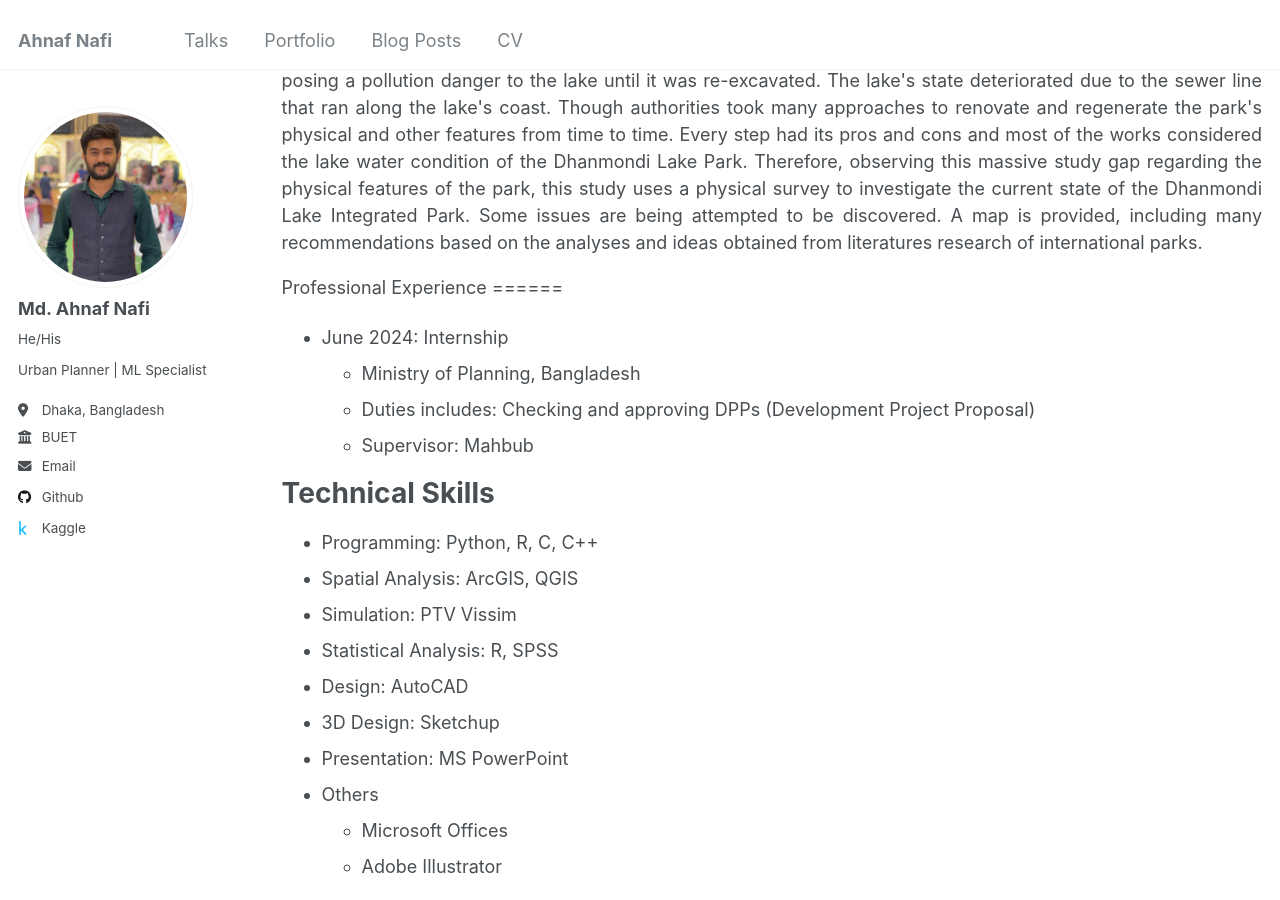
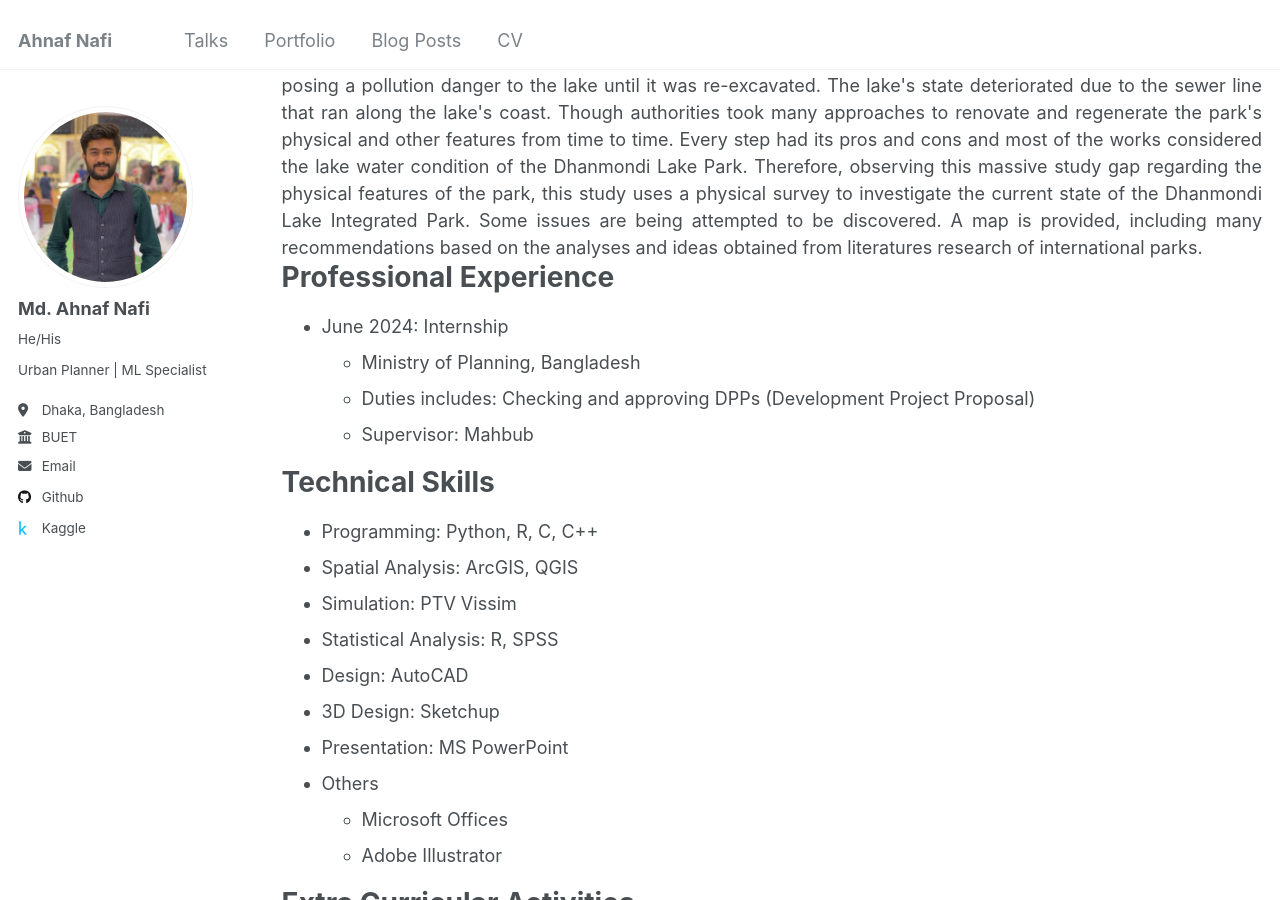
Before and after one commit to NafixData/ahnafnafi, a Jekyll site: the page built from _pages/cv.md, in a window 1280 px wide and 900 px high, scrolled down 868 px. Built offline with Jekyll 4.4.1, drawn with Linux system fonts in a browser that asks for light colours.

Commit message:
Update cv.md

```diff
--- a/_pages/cv.md
+++ b/_pages/cv.md
@@ -38,8 +38,9 @@ Projects
 =======
 1. **Title:** Site Planning of Dhanmondi Lake Integrated Park
 <div style="text-align: justify;">
-   <b>Abstract:</b> Dhanmondi Lake Park has been one of the essential parts of Dhanmondi's residents since 1956, providing them a place for recreation, relaxation, and other environmental facilities by enriching the biodiversity of its surroundings with greeneries and other ecological features. Moreover, this place has become the host of different economic and social activities that make this place more vibrant and dynamic. However, over time, unregulated expansion and an increase in the private housing sector converted the plots into single dwellings, posing a pollution danger to the lake until it was re-excavated. The lake's state deteriorated due to the sewer line that ran along the lake's coast. Though authorities took many approaches to renovate and regenerate the park's physical and other features from time to time. Every step had its pros and cons and most of the works considered the lake water condition of the Dhanmondi Lake Park. Therefore, observing this massive study gap regarding the physical features of the park, this study uses a physical survey to investigate the current state of the Dhanmondi Lake Integrated Park. Some issues are being attempted to be discovered. A map is provided, including many recommendations based on the analyses and ideas obtained from literatures research of international parks.
+<p>  </p><b>Abstract:</b> Dhanmondi Lake Park has been one of the essential parts of Dhanmondi's residents since 1956, providing them a place for recreation, relaxation, and other environmental facilities by enriching the biodiversity of its surroundings with greeneries and other ecological features. Moreover, this place has become the host of different economic and social activities that make this place more vibrant and dynamic. However, over time, unregulated expansion and an increase in the private housing sector converted the plots into single dwellings, posing a pollution danger to the lake until it was re-excavated. The lake's state deteriorated due to the sewer line that ran along the lake's coast. Though authorities took many approaches to renovate and regenerate the park's physical and other features from time to time. Every step had its pros and cons and most of the works considered the lake water condition of the Dhanmondi Lake Park. Therefore, observing this massive study gap regarding the physical features of the park, this study uses a physical survey to investigate the current state of the Dhanmondi Lake Integrated Park. Some issues are being attempted to be discovered. A map is provided, including many recommendations based on the analyses and ideas obtained from literatures research of international parks.
 </div>
+
 Professional Experience
 ======
 * June 2024: Internship
```
